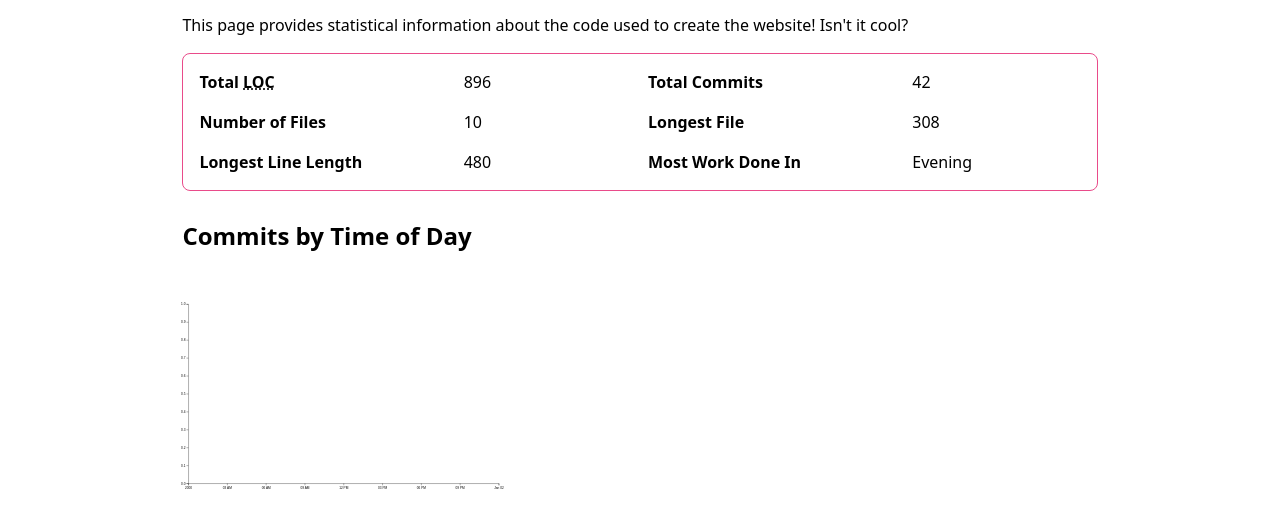
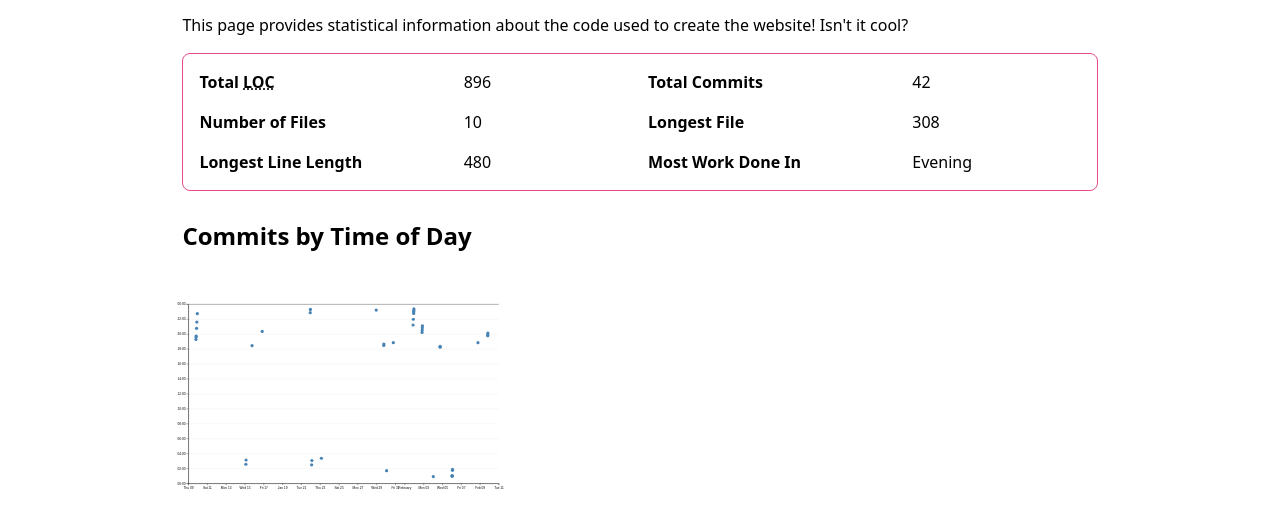
Before and after one commit to adityasurap/portfolio, a plain HTML site: page meta/index.html in a window 1280 px wide. Shown: the part 192-720 px from the top of the page. Drawn offline with nearby package versions, Linux system fonts and the light colour scheme.

Commit message:
Added gridlines to the scatterplot.

```diff
--- a/meta/main.js
+++ b/meta/main.js
@@ -106,17 +106,30 @@ function createScatterplot() {
     height: height - margin.top - margin.bottom,
   };
 
+  xScale.domain(d3.extent(commits, (d) => d.datetime)).nice();
+  yScale.domain([0, 24]);
+
   xScale.range([usableArea.left, usableArea.right]);
   yScale.range([usableArea.bottom, usableArea.top]);
 
   const xAxis = d3.axisBottom(xScale);
-  const yAxis = d3.axisLeft(yScale);
+
+  const yAxis = d3
+    .axisLeft(yScale)
+    .tickFormat((d) => String(d % 24).padStart(2, '0') + ':00');
 
   const svg = d3
     .select('#chart')
     .append('svg')
     .attr('viewBox', `0 0 ${width} ${height}`)
     .style('overflow', 'visible');
+
+  const gridlines = svg
+    .append('g')
+    .attr('class', 'gridlines')
+    .attr('transform', `translate(${usableArea.left}, 0)`);
+
+  gridlines.call(d3.axisLeft(yScale).tickFormat('').tickSize(-usableArea.width));
 
   svg
     .append('g')
@@ -139,6 +152,3 @@ function createScatterplot() {
     .attr('r', 5)
     .attr('fill', 'steelblue');
 }
-
-console.log(xScale.domain(), xScale.range());
-console.log(yScale.domain(), yScale.range());
--- a/style.css
+++ b/style.css
@@ -306,3 +306,9 @@ path {
 #stats dd {
   grid-column: span 1;
 }
+
+.gridlines line {
+  stroke: #ccc;
+  stroke-opacity: 0.5;
+  stroke-width: 1;
+}
```
